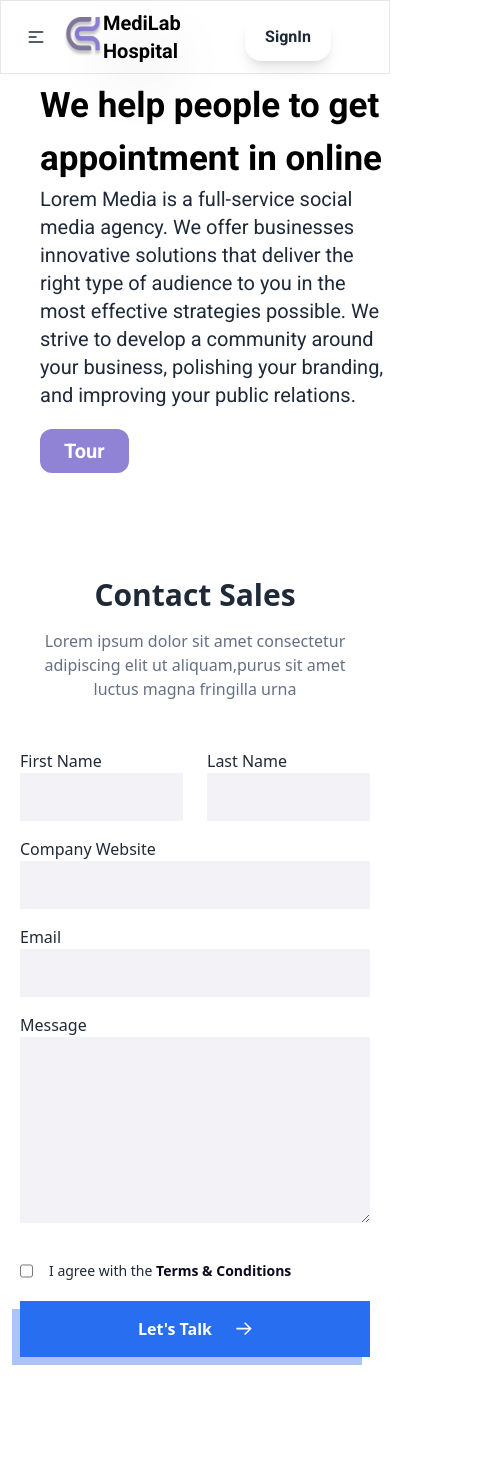
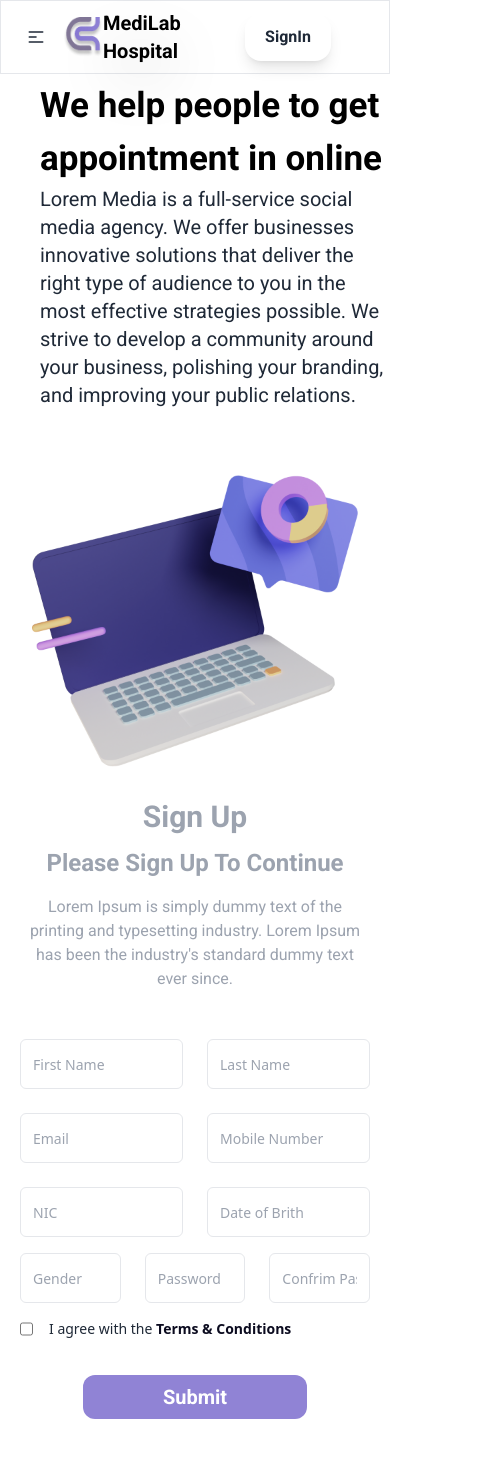
Before and after one commit to ripon4521/Hospital-Managements-Client-Side, a React (Vite) app: page /login in a window 390 px wide. Shown: the top 1458 px of the page, 487 px wide, since content can reach past the window. Before the commit the page ends 1437 px from the top, so only its background shows below. Built offline with nearby package versions, Linux system fonts and the light colour scheme.

Commit message:
create login from and use react hook from

```diff
--- a/package.json
+++ b/package.json
@@ -17,6 +17,7 @@
     "match-sorter": "^6.3.1",
     "react": "^18.2.0",
     "react-dom": "^18.2.0",
+    "react-hook-form": "^7.50.1",
     "react-router-dom": "^6.20.1",
     "sort-by": "^1.2.0",
     "typewriter-effect": "^2.21.0"
--- a/src/Page/Login/Login.jsx
+++ b/src/Page/Login/Login.jsx
@@ -1,7 +1,38 @@
+import { useForm } from "react-hook-form";
 import Banner from "../Home/Home/Banner";
+import LoginPageBanner from "../LoginPageBanner/LoginPageBanner";
+import Aos from "aos";
+import { useEffect } from "react";
+import "aos/dist/aos.css";
 
 
 const Login = () => {
+  useEffect(() => {
+    Aos.init({ duration: 2000 });
+  }, []);
+
+
+  const { register, handleSubmit, formState: { errors } } = useForm();
+  const onSubmit = data => {
+    console.log(data)
+  };
+
+
+
+
+
+
+
+
+
+
+
+
+
+
+
+
+
     return (
 
 
@@ -10,52 +41,98 @@ const Login = () => {
 
 
 <section className="">
-    <Banner></Banner>
+    <LoginPageBanner></LoginPageBanner>
 
   <div className="mx-auto  w-full max-w-7xl px-5 py-16 md:px-10 md:py-24 lg:py-32">
 
     <div className="mt-10">
 
       <div className="mx-auto max-w-3xl text-center">
-        <h2 className="text-3xl font-bold md:text-5xl">Contact Sales</h2>
-        <p className="mx-auto mb-12 mt-4 max-w-xl text-[#647084]">Lorem ipsum dolor sit amet consectetur adipiscing elit ut aliquam,purus sit amet luctus magna fringilla urna</p>
+        <h2 className="text-3xl font-roboto text-gray-400 font-bold md:text-5xl">Sign Up</h2>
+        <h3 className="font-roboto text-2xl text-gray-400 font-semibold mt-3">Please Sign Up To Continue</h3>
+        <p className="mx-auto mb-12 font-roboto mt-4 max-w-xl text-gray-400">Lorem Ipsum is simply dummy text of the printing and typesetting industry.
+Lorem Ipsum has been the industry's standard dummy text ever since.</p>
       </div>
 
-      <form className="mb-4 text-left sm:px-4 md:px-20" name="wf-form-name" method="get">
+      <form onSubmit={handleSubmit(onSubmit)} className="mb-4 text-left sm:px-4 md:px-20" name="wf-form-name" method="get">
         <div className="mb-4 grid grid-cols-2 gap-6">
+
           <div>
-            <label for="name-2" className="mb-1 font-medium">First Name</label>
-            <input type="text" className="h-9 w-full bg-[#f2f2f7] px-3 py-6 text-sm text-[#333333]" placeholder="" required="" />
+
+            <input  type="text" className="h-9 w-full rounded-md  border px-3 py-6 text-sm text-[#333333]" placeholder="First Name" required="" {...register("firstName", {required: true, maxLength:20})} />
+            {errors.firstName && <span className="text-red-600 font-roboto">**This field is required</span>}
           </div>
+
           <div>
-            <label for="name-3" className="mb-1 font-medium">Last Name</label>
-            <input type="text" className="h-9 w-full bg-[#f2f2f7] px-3 py-6 text-sm text-[#333333]" placeholder="" required="" />
+
+            <input type="text" className="h-9 w-full border rounded-md px-3 py-6 text-sm text-[#333333]" placeholder="Last Name" required="" {...register("lastName", {required: true, maxLength:20})} />
+            {errors.lastName && <span className="text-red-600 font-roboto">**This field is required</span>}
+          </div>
+
+          <div>
+
+            <input  type="text" className="h-9 w-full rounded-md  border px-3 py-6 text-sm text-[#333333]" placeholder="Email" required=""  {...register("email", {required: true, maxLength:20})}/>
+            {errors.email && <span className="text-red-600 font-roboto">**This field is required</span>}
+
+          </div>
+
+          <div>
+
+            <input type="text" className="h-9 w-full border rounded-md px-3 py-6 text-sm text-[#333333]" placeholder="Mobile Number" required="" {...register("mobileNumber", {required: true, maxLength:20})}/>
+            {errors.mobileNumber && <span className="text-red-600 font-roboto">**This field is required</span>}
+          </div>
+
+          <div>
+
+            <input  type="text" className="h-9 w-full rounded-md  border px-3 py-6 text-sm text-[#333333]" placeholder="NIC" required="" {...register("nic", {required: true, maxLength:20})} />
+          </div>
+
+          <div >
+
+            <input type="text" className="h-9 w-full border rounded-md px-3 py-6 text-sm text-[#333333]" placeholder="Date of Brith" required="" {...register("dateofBrith", {required: true, maxLength:20})} />
+
+            {errors.dateofBrith && <span className="text-red-600 font-roboto">**This field is required</span>}
+
           </div>
         </div>
-        <div className="mb-4">
-          <label for="field" className="mb-1 font-medium">Company Website</label>
-          <input type="text" className="h-9 w-full bg-[#f2f2f7] px-3 py-6 text-sm text-[#333333]" placeholder="" required="" />
+
+
+        <div className="mb-4 grid grid-cols-3 gap-6">
+
+          <div>
+
+            <input  type="slect" className="h-9 w-full rounded-md  border px-3 py-6 text-sm text-[#333333]" placeholder="Gender" required="" {...register("Gender", {required: true, maxLength: 6})} />
+            {errors.Gender && <span className="text-red-600 font-roboto">**This field is required</span>}
+
+          </div>
+
+          <div>
+
+            <input type="text" className="h-9 w-full border rounded-md px-3 py-6 text-sm text-[#333333]" placeholder="Password" required="" {...register("password", {required: true, minLength: 6, maxLength:12})} />
+            {errors.password && <span className="text-red-600 font-roboto">**This field is required</span>}
+          </div>
+
+          <div>
+
+            <input  type="text" className="h-9 w-full rounded-md  border px-3 py-6 text-sm text-[#333333]" placeholder="Confrim Pasword" required="" {...register("confrimPassword", {required: true, minLength: 6, maxLength:12})} />
+            {errors.confrimPassword && <span className="text-red-600 font-roboto">**This field is required</span>}
+          </div>
+
+
+
         </div>
-        <div className="mb-4">
-          <label for="field" className="mb-1 font-medium">Email</label>
-          <input type="text" className="h-9 w-full bg-[#f2f2f7] px-3 py-6 text-sm text-[#333333]" placeholder="" required="" />
-        </div>
-        <div className="mb-8">
-          <label for="field" className="mb-1 font-medium">Message</label>
-          <textarea placeholder="" className="h-auto min-h-[186px] w-full overflow-auto bg-[#f2f2f7] px-3 py-2 text-sm text-[#333333]"> </textarea>
-        </div>
+
+
+
+
         <label className="mb-1 flex pb-4 font-medium">
           <input type="checkbox" name="checkbox-3" />
           <span className="ml-4 inline-block cursor-pointer text-sm" for="checkbox-3">I agree with the <a href="#" className="font-bold text-[#0b0b1f]">Terms &amp; Conditions</a>
           </span>
         </label>
-        <a href="#" className="mr-5 flex w-full items-center justify-center bg-[#276ef1] px-8 py-4 font-semibold text-white transition [box-shadow:rgb(171,_196,245)-8px_8px] hover:[box-shadow:rgb(171,_196,_245)_0px_0px] md:mr-6 lg:mr-8">
-          <p className="mr-6 font-bold">Let's Talk</p>
-          <svg fill="currentColor" viewBox="0 0 20 21" xmlns="http://www.w3.org/2000/svg" className="h-4 w-4 flex-none">
-            <title>Arrow Right</title>
-            <polygon points="16.172 9 10.101 2.929 11.515 1.515 20 10 19.293 10.707 11.515 18.485 10.101 17.071 16.172 11 0 11 0 9"></polygon>
-          </svg>
-        </a>
+        <input type="Submit" className="px-6 w-56 flex justify-center mx-auto ease-in duration-300 py-2 bg-[#9083D5] text-xl font-roboto font-semibold text-white rounded-xl mt-5">
+
+          </input>
       </form>
     </div>
   </div>
--- a/src/Page/LoginPageBanner/LoginPageBanner.jsx
+++ b/src/Page/LoginPageBanner/LoginPageBanner.jsx
@@ -1,9 +1,67 @@
+import Aos from "aos";
+import { useEffect } from "react";
+import bannerImg from '../../../public/login Banner/Other 03.png'
+
+import "aos/dist/aos.css";
+const LoginPageBanner = () => {
+
+    useEffect(() => {
+        Aos.init({ duration: 2000 });
+      }, []);
 
 
-const LoginPageBanner = () => {
     return (
         <div>
+             <div className="">
+      <div className="flex justify-between items-center ">
+        <div
+          data-aos="fade-right"
+          data-aos-offset="300"
+          data-aos-easing="ease-in-sine"
+          className="lg:w-[750px] lg:mt-[100px] md:w-full md:p-4 md:pt-20 lg:pt-0 pl-10 lg:ml-24"
+        >
+          <h1
 
+            className=" text-[35px] md:text-[80px] mt-20 md:mt-0 font-roboto font-bold text-[#000]"
+          >
+            We help people to get appointment in online
+          </h1>
+
+          <p className="text-xl font-roboto">
+            Lorem Media is a full-service social media agency. We offer
+            businesses innovative solutions that deliver the right type of
+            audience to you in the most effective strategies possible. We strive
+            to develop a community around your business, polishing your
+            branding, and improving your public relations.
+          </p>
+
+
+
+        </div>
+
+        <div
+         data-aos="fade-left"
+
+          className=" hidden md:hidden lg:block mt-20 mr-20 "
+        >
+          <img
+            className="lg:w-[900px] h-[1000px] lg:-mt-[300px] lg:ml-40 "
+            src="../../../../public/Banner/Vector.png"
+            alt=""
+          />
+
+
+        </div>
+      </div>
+
+      <div   data-aos="fade-left"
+          data-aos-offset="300"
+          data-aos-easing="ease-in-sine" className="float-right relative lg:-mt-[800px] z-10">
+        <img className="w-[700px]" src={bannerImg} alt="" />
+      </div>
+
+
+    </div>
         </div>
     );
 };
```
Also changed, not shown: public/login Banner/Other 03.png (added), 1 other file (tests, documents, lock files or other folders).
